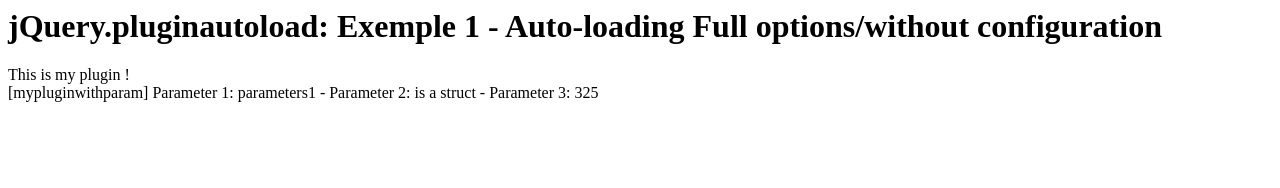
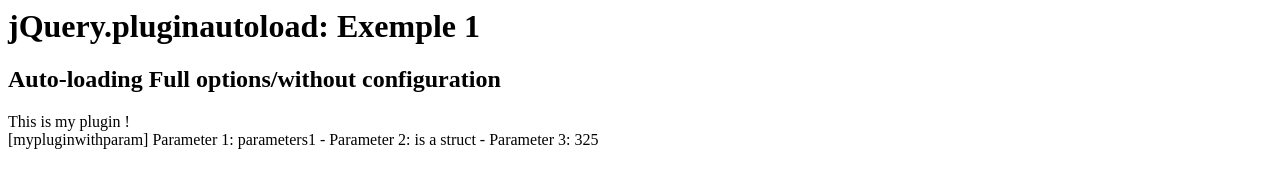
Before and after one commit to marcbuils/jquery.pluginautoload, a plain HTML site: page exemples/exemple1.html in a window 1280 px wide. Drawn offline with nearby package versions, Linux system fonts and the light colour scheme.

Commit message:
Readme.me evolution with exemples

```diff
--- a/exemples/exemple1.html
+++ b/exemples/exemple1.html
@@ -7,7 +7,8 @@
 	<script src="../jquery.pluginautoload.js"></script>
 </head>
 <body>
-	<h1>jQuery.pluginautoload: Exemple 1 - Auto-loading Full options/without configuration</h1>
+	<h1>jQuery.pluginautoload: Exemple 1</h1>
+	<h2>Auto-loading Full options/without configuration</h2>
 	<div data-jquery-type="myplugin"></div>
 	<div data-jquery-type="mypluginwithparams" data-jquery-params='["parameters1", {"paramaters2": "is a struct"}, 325]'></div>
 </body>
```
Also changed, not shown: exemples/exemple3.html (+2 -1 lines), 1 other file.
